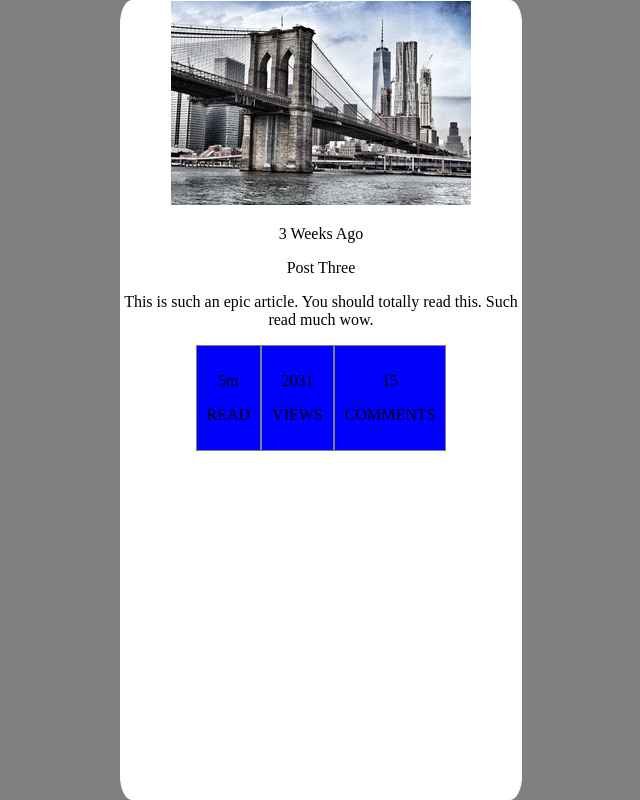
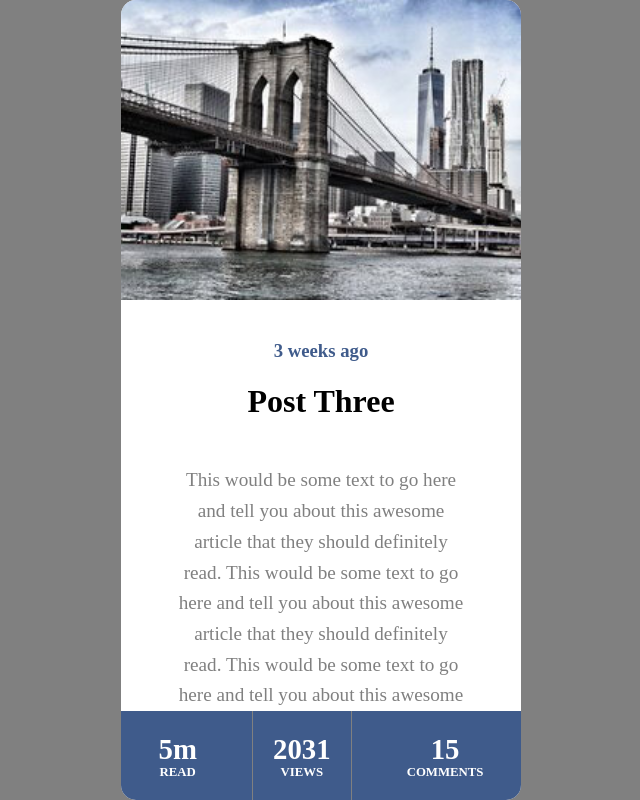
Before and after one commit to Daniel-J-Anaya/wdd130-winter2023, a plain HTML site: page ice/week-9.html in a window 1280 px wide. Shown: the whole page, without its empty margins (319-959 px from the left). Drawn offline with Linux system fonts and the light colour scheme.

Commit message:
completed w9 ICE

```diff
--- a/ice/styles/week-9-styles.css
+++ b/ice/styles/week-9-styles.css
@@ -11,9 +11,9 @@ html, body {
     display: flex;
     flex-direction: column;
     background-color: white;
-    border: solid white 1pt;
     width: 400px;
-    border-radius: 3%;
+    border-radius: 15px;
+    position: relative;
 }
 
 header {
@@ -21,20 +21,67 @@ header {
     justify-content: center;
 }
 
+.header-img {
+    background-image: url("../images/w09_ice_img.jpg");
+    background-repeat: no-repeat;
+    background-size: cover;
+    width: 100%;
+    height: 300px;
+    border-radius: 15px 15px 0px 0px;
+}
+
+main h3 {
+    text-align: center;
+    flex: space;
+    margin-top: 40px;
+    color: #3f5b8b;
+}
+
+main h1 {
+    text-align: center;
+    flex: space;
+    font-weight: bold;
+    margin-bottom: 45px;
+}
+
 main p {
     text-align: center;
-    flex: space
+    flex: space;
+    padding: 0 55px 0 55px;
+    font-size: 1.2em;
+    line-height: 1.6em;
+    color: grey;
 }
 
 footer {
     display: flex;
     flex-direction: row;
-    justify-content: center;
+    justify-content: space-around;
     text-align: center;
+    position: absolute;
+    bottom: 0;
+    width: 100%;
+    background-color: #3f5b8b;
+    border-radius: 0px 0px 15px 15px;
+}
+.footer-block {
+    padding: 10px 20px;
+    line-height: .6em;
 }
 
-.footer-block {
-    padding: 10px;
-    border: solid gray 1pt;
-    background-color: blue;
+#center-block {
+    border-left: solid grey 1px;
+    border-right: solid grey 1px;
 }
+
+footer h2 {
+    font-size: 1.8em;
+    color: white;
+    margin-bottom: 0px;
+}
+
+footer h3 {
+    font-size: .8em;
+    color: white;
+    margin-top:
+}
--- a/ice/week-9.html
+++ b/ice/week-9.html
@@ -11,32 +11,32 @@
     <div class="card">
         <header>
             <div class="header-img">
-                <img src="images/w09_ice_img.jpg" alt="cityscape">
+                <!-- <img src="images/w09_ice_img.jpg" alt="cityscape"> -->
             </div>
         </header>
         <main>
+            <h3>
+                3 weeks ago
+            </h3>
+            <h1>
+                Post Three
+            </h1>
             <p>
-                3 Weeks Ago
-            </p>
-            <p>
-                Post Three
-            </p>
-            <p>
-                This is such an epic article. You should totally read this. Such read much wow.
+                This would be some text to go here and tell you about this awesome article that they should definitely read. This would be some text to go here and tell you about this awesome article that they should definitely read. This would be some text to go here and tell you about this awesome article that they should definitely read.
             </p>
         </main>
         <footer>
             <section class="footer-block">
-                <p>5m</p>
-                <p>READ</p>
+                <h2>5m</h2>
+                <h3>READ</h3>
+            </section>
+            <section class="footer-block" id="center-block">
+                <h2>2031</h2>
+                <h3>VIEWS</h3>
             </section>
             <section class="footer-block">
-                <p>2031</p>
-                <p>VIEWS</p>
-            </section>
-            <section class="footer-block">
-                <p>15</p>
-                <p>COMMENTS</p>
+                <h2>15</h2>
+                <h3>COMMENTS</h3>
             </section>
         </footer>
     </div>
```
